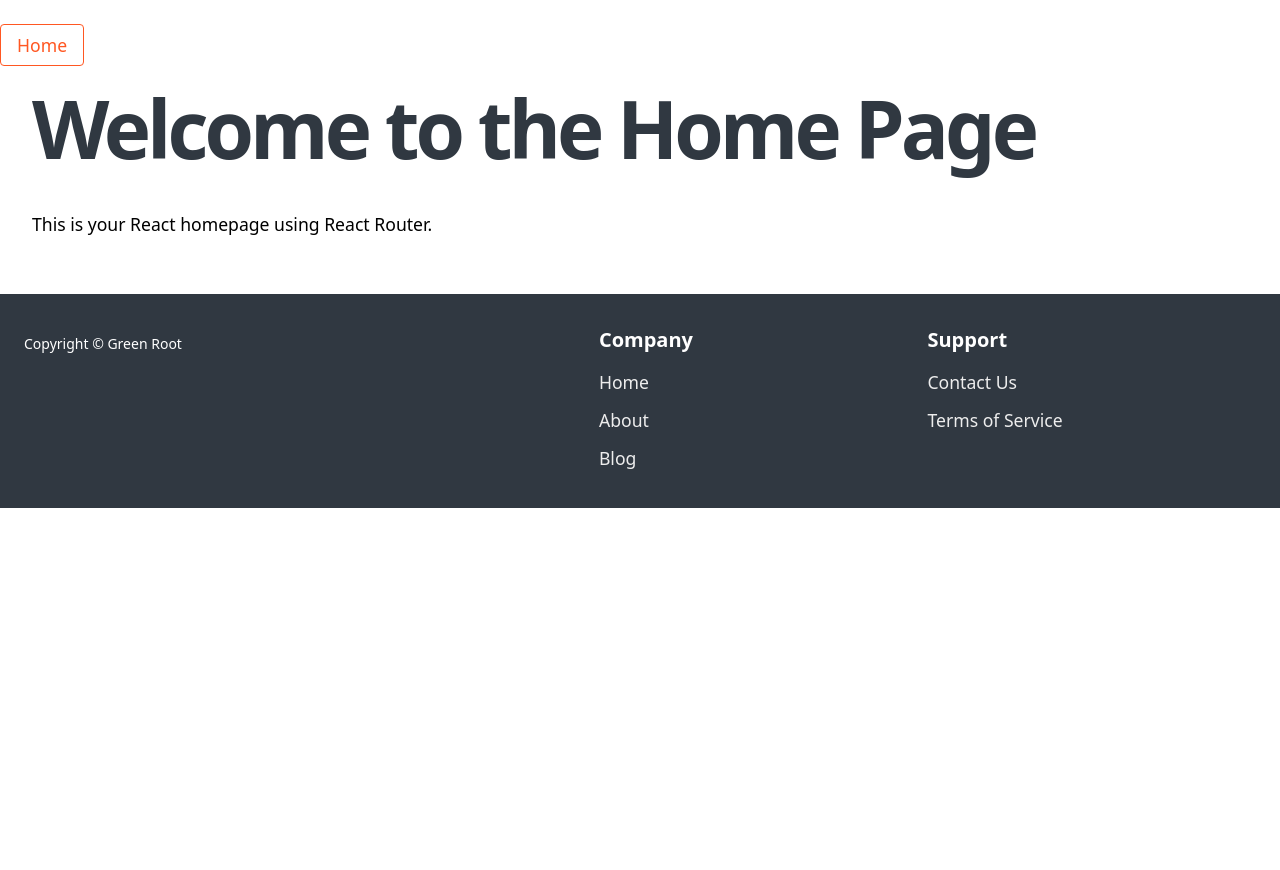
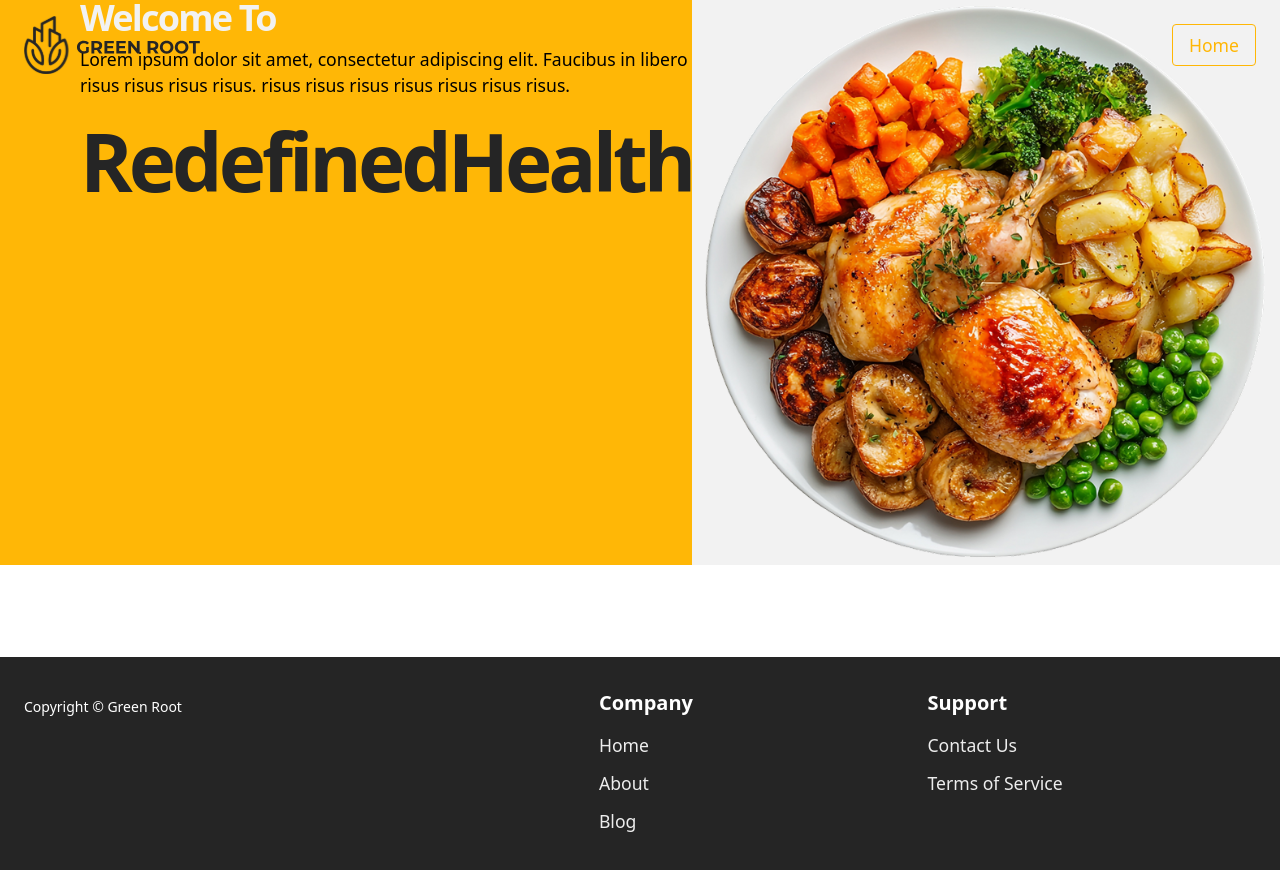
Before and after one commit to AlexandriaLindsay/green-root, a React (Create React App) app: page / in a window 1280 px wide. Before the commit the page ends 800 px from the top, so only its background shows below. Built offline with nearby package versions, Linux system fonts and the light colour scheme.

Commit message:
Building Home Page

```diff
--- a/src/assets/css/main.css
+++ b/src/assets/css/main.css
@@ -9,10 +9,9 @@
 *******************************************/
 
 @theme {
-    --color-brand-primary: #303841;
-    --color-brand-secondary: #FF5722;
-    --color-brand-grey: #4D4D4D;
-    --color-brand-silver: #F5F5FA;
+    --color-brand-primary: #252525;
+    --color-brand-secondary: #FFB706;
+    --color-brand-grey: #F2F2F2;
 }
 
 
--- a/src/components/Footer.js
+++ b/src/components/Footer.js
@@ -4,22 +4,22 @@ import { Link } from 'react-router-dom';
 export function Footer() {
   return (
 
-    <footer class="bg-brand-primary text-white py-8">
-		<div class="max-w-7xl mx-auto px-6 flex flex-col md:flex-row">
-		<div class="flex flex-1/3 flex-col ">
-			<p class="text-sm mt-2 mb-4">Copyright &copy; Green Root</p>
+    <footer className="bg-brand-primary text-white py-8">
+		<div className="max-w-7xl mx-auto px-6 flex flex-col md:flex-row">
+		<div className="flex flex-1/3 flex-col ">
+			<p className="text-sm mt-2 mb-4">Copyright &copy; Green Root</p>
 		</div>
-		<div class="flex flex-2 flex-col mt-5 md:mt-0">
-			<h4 class="font-semibold">Company</h4>
-			<ul class="space-y-1 text-sm leading-8">
+		<div className="flex flex-2 flex-col mt-5 md:mt-0">
+			<h4 className="font-semibold">Company</h4>
+			<ul className="space-y-1 text-sm leading-8">
 			<li><Link to="#">Home</Link></li>
 			<li><Link to="#">About</Link></li>
 			<li><Link to="#">Blog</Link></li>
 			</ul>
 		</div>
-		<div class="flex flex-2 flex-col mt-5 md:mt-0">
-			<h4 class="font-semibold">Support</h4>
-			<ul class="space-y-1 text-sm leading-8">
+		<div className="flex flex-2 flex-col mt-5 md:mt-0">
+			<h4 className="font-semibold">Support</h4>
+			<ul className="space-y-1 text-sm leading-8">
 			<li><Link to="#">Contact Us</Link></li>
 			<li><Link to="#">Terms of Service</Link></li>
 			</ul>
--- a/src/components/Header.js
+++ b/src/components/Header.js
@@ -1,6 +1,7 @@
 import React from 'react';
 import { Link } from 'react-router-dom';
 import { Nav } from './Nav.js';
+import Logo from '../assets/img/logo.svg';
 
 export function Header() {
   return (
@@ -8,11 +9,10 @@ export function Header() {
     <header>
         <div className="max-w-7xl mx-auto flex justify-between items-center py-4 px-6">
             <Link to="/">
-                {/* <img className="w-56 h-auto" src="<?php echo (is_page('home')) ? get_stylesheet_directory_uri() . '/img/blue-collar-fire-logo-reverse-web.png' : get_stylesheet_directory_uri() . '/img/blue-collar-fire-logo-web.png'; ?>" alt="Blue Collar Fire Logo" /> */}
+                <img className="w-56 h-auto" src={Logo} alt="Green Root Logo" />
             </Link>
+            <Nav></Nav>
         </div>
-
-        <Nav></Nav>
     </header>
   );
 }
--- a/src/components/Nav.js
+++ b/src/components/Nav.js
@@ -8,8 +8,7 @@ export function Nav() {
         <i className="fas fa-bars"></i>
         </button>
 
-        <nav id="primary-menu" className="fixed top-0 left-0 w-full h-full bg-brand-secondary transform translate-x-full transition-transform duration-300 ease-in-out z-40
-        flex-col space-y-6 sm:translate-x-0 sm:relative sm:flex sm:flex-row sm:space-y-0 sm:space-x-6 sm:bg-transparent sm:h-auto sm:top-auto sm:left-auto sm:w-auto">
+        <nav id="primary-menu">
             <ul>
                 <li><Link to="/">Home</Link></li>
             </ul>
--- a/src/views/Home.js
+++ b/src/views/Home.js
@@ -1,11 +1,30 @@
 import React from 'react';
+import heroImg from '../assets/img/healthy-chicken-bowl.png';
 // import { gsap } from 'gsap';
 
 export default function Home() {
   return (
-    <div style={{ padding: '2rem' }}>
-      <h1>Welcome to the Home Page</h1>
-      <p>This is your React homepage using React Router.</p>
+    <div className='flex hero -z-1 relative -translate-y-23'>
+      <div className='flex-1 bg-brand-secondary'>
+        <div className='pl-20'>
+          <div>
+            <h2>Welcome To</h2>
+            <p>Lorem ipsum dolor sit amet, consectetur adipiscing elit.
+              Faucibus in libero  risus risus risus risus.  risus risus
+              risus risus risus risus risus.
+            </p>
+          </div>
+          <div>
+            <h1>
+              <span>Redefined</span>
+              <span>Health</span>
+            </h1>
+          </div>
+        </div>
+      </div>
+      <div className='flex-1 bg-brand-grey'>
+        <img src={heroImg} alt="Chicken Bowl" />
+      </div>
     </div>
   );
 }
```
Also changed, not shown: src/App.css.
